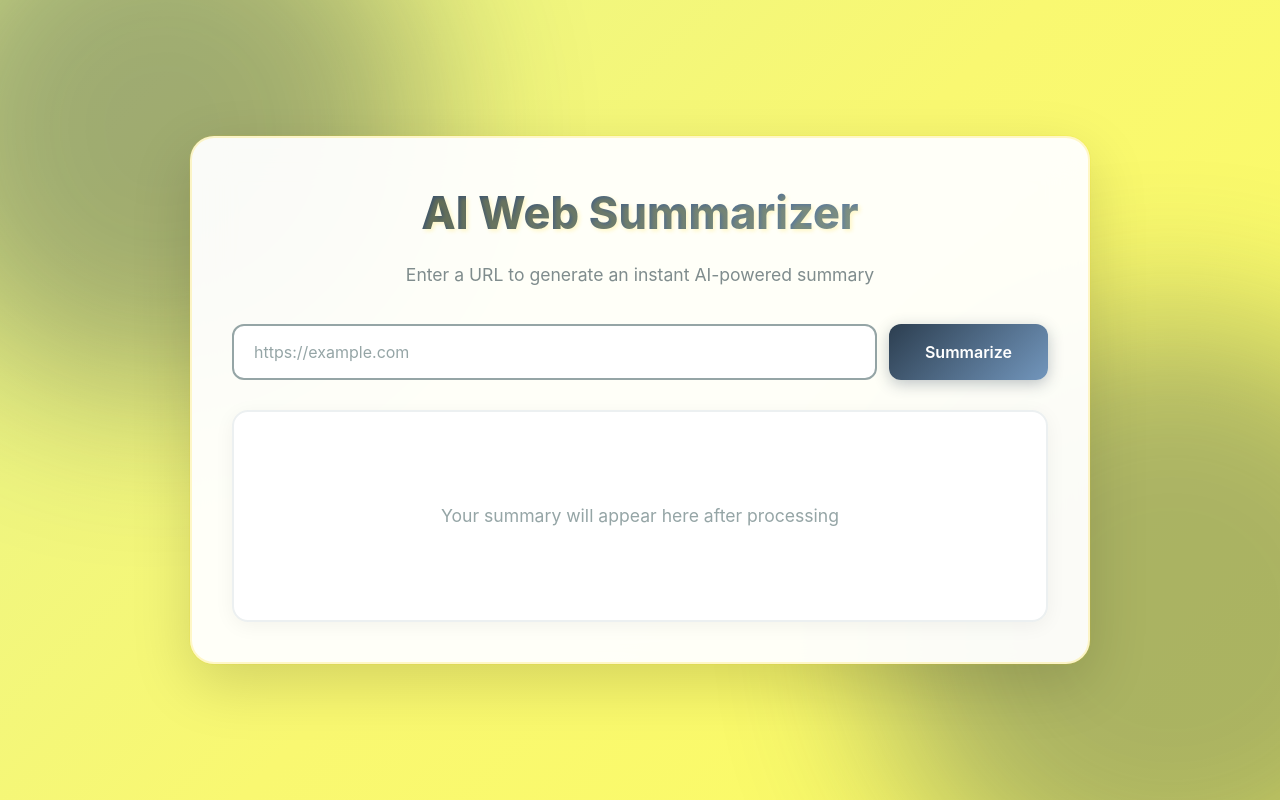
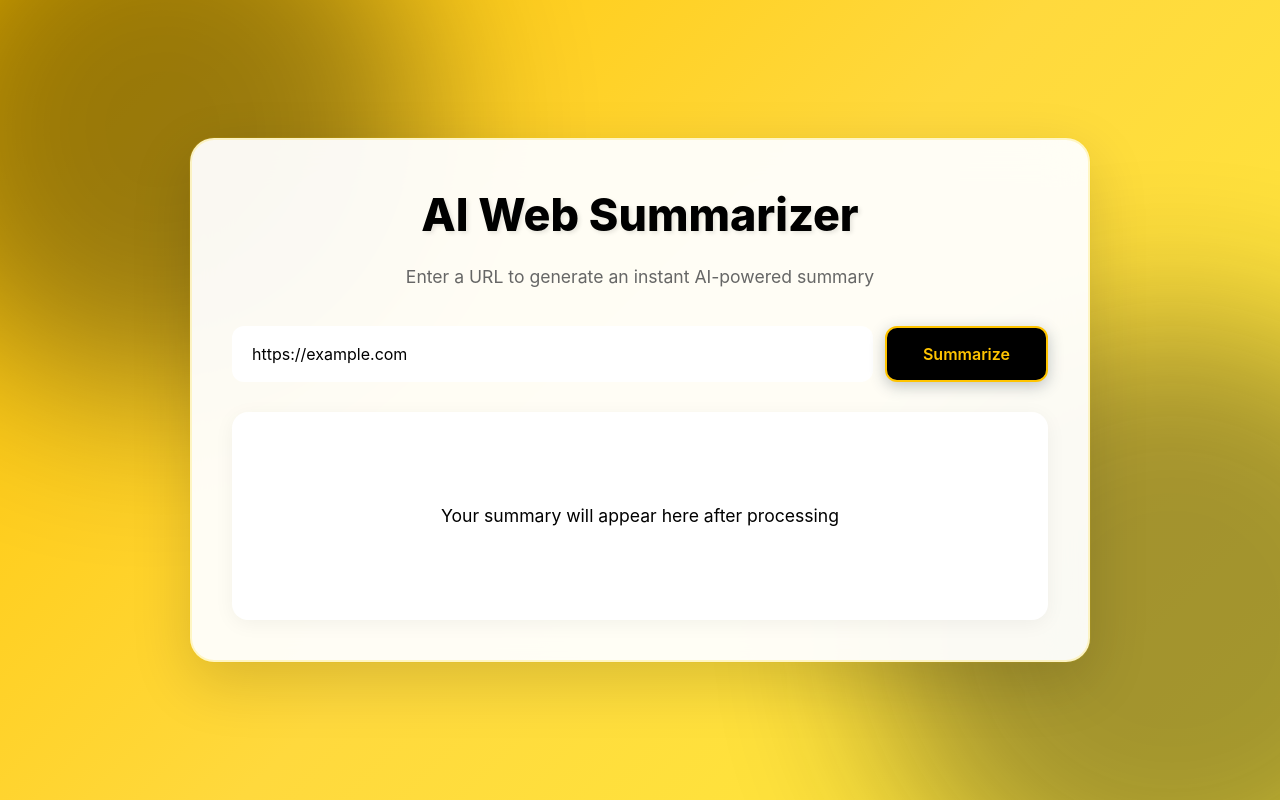
Before and after one commit to saisriabhiramnelluri/ai-web-summarizer, a website: page public/index.html in a window 1280 px wide. Drawn offline with nearby package versions, Linux system fonts and the light colour scheme.

Commit message:
Update style.css

```diff
--- a/public/style.css
+++ b/public/style.css
@@ -5,21 +5,19 @@
 }
 
 :root {
-  /* Yellow & Grey Color Palette */
-   --primary-yellow: #b7ab85;
-  --secondary-yellow: #FFF4D1;
-  --accent-yellow: #FFFBF0;
-  --dark-grey: #2C3E50;
-  --medium-grey: #34495E;
-  --light-grey: #95A5A6;
-  --very-light-grey: #ECF0F1;
-  --text-dark: #1A1A1A;
-  --text-light: #7F8C8D;
+  /* Black & Yellow Color Palette */
+  --primary-yellow: #FFC400;
+  --secondary-yellow: #FFD93D;
+  --accent-yellow: #FFEB3B;
+  --dark-black: #000000;
+  --medium-black: #1A1A1A;
+  --light-black: #2D2D2D;
+  --text-dark: #000000;
+  --text-light: #666666;
   --white: #FFFFFF;
-  --shadow-yellow: rgba(255, 215, 0, 0.3);
-  --gradient-bg: linear-gradient(135deg, #E8F48C 0%, #F9F871 50%, #FCFC62 100%);
-
-  --gradient-dark: linear-gradient(135deg, #2C3E50 0%, #7296bc 100%);
+  --shadow-yellow: rgba(255, 196, 0, 0.3);
+  --gradient-bg: linear-gradient(135deg, #FFC400 0%, #FFD93D 50%, #FFEB3B 100%);
+  --gradient-dark: linear-gradient(135deg, #000000 0%, #1A1A1A 100%);
   --border-radius: 12px;
   --transition-speed: 0.3s;
 }
@@ -61,7 +59,7 @@
 .blob-1 {
   width: 500px;
   height: 500px;
-  background: var(--dark-grey);
+  background: var(--dark-black);
   top: -10%;
   left: -10%;
   animation-delay: 0s;
@@ -70,11 +68,12 @@
 .blob-2 {
   width: 600px;
   height: 600px;
-  background: var(--medium-grey);
+  background: var(--medium-black);
   bottom: -15%;
   right: -15%;
   animation-delay: 7s;
 }
+
 
 @keyframes float {
   0%, 100% {
@@ -110,15 +109,11 @@
 }
 
 h1 {
-  color: var(--dark-grey);
+  color: var(--dark-black);
   font-size: 2.8rem;
   font-weight: 800;
   margin-bottom: 12px;
-  text-shadow: 2px 2px 4px rgba(255, 215, 0, 0.2);
-  background: var(--gradient-dark);
-  -webkit-background-clip: text;
-  -webkit-text-fill-color: transparent;
-  background-clip: text;
+  text-shadow: 2px 2px 4px rgba(0, 0, 0, 0.1);
 }
 
 .subtitle {
@@ -159,9 +154,9 @@
 
 #summarizeBtn {
   padding: 16px 36px;
-  background: var(--gradient-dark);
-  color: var(--white);
-  border: none;
+  background: var(--dark-black);
+  color: var(--primary-yellow);
+  border: 2px solid var(--primary-yellow);
   border-radius: var(--border-radius);
   font-size: 1rem;
   font-weight: 600;
@@ -178,9 +173,11 @@
 
 #summarizeBtn:hover:not(:disabled) {
   transform: translateY(-3px);
-  box-shadow: 0 8px 25px rgba(44, 62, 80, 0.4);
-  background: linear-gradient(135deg, #34495E 0%, #2C3E50 100%);
+  box-shadow: 0 8px 25px rgba(255, 196, 0, 0.5);
+  background: var(--primary-yellow);
+  color: var(--dark-black);
 }
+
 
 #summarizeBtn:active:not(:disabled) {
   transform: translateY(-1px);
@@ -259,14 +256,15 @@
 }
 
 .result-title {
-  color: var(--dark-grey);
+  color: var(--dark-black);
   font-size: 2rem;
   margin-bottom: 20px;
   line-height: 1.3;
   font-weight: 700;
-  border-bottom: 3px solid var(--primary-yellow);
+  border-bottom: 4px solid var(--primary-yellow);
   padding-bottom: 12px;
 }
+
 
 .metadata {
   display: flex;
@@ -274,9 +272,9 @@
   flex-wrap: wrap;
   margin-bottom: 30px;
   padding: 16px;
-  background: var(--very-light-grey);
+  background: #FFF9E6;
   border-radius: var(--border-radius);
-  border-left: 4px solid var(--primary-yellow);
+  border-left: 4px solid var(--dark-black);
 }
 
 .metadata-item {
@@ -310,17 +308,17 @@
 
 .summary-section h3::before {
   content: '';
-  width: 4px;
+  width: 5px;
   height: 24px;
-  background: var(--primary-yellow);
+  background: var(--dark-black);
   border-radius: 2px;
 }
 
 .keypoints-section h3::before {
   content: '';
-  width: 4px;
+  width: 5px;
   height: 24px;
-  background: var(--secondary-yellow);
+  background: var(--primary-yellow);
   border-radius: 2px;
 }
 
```
